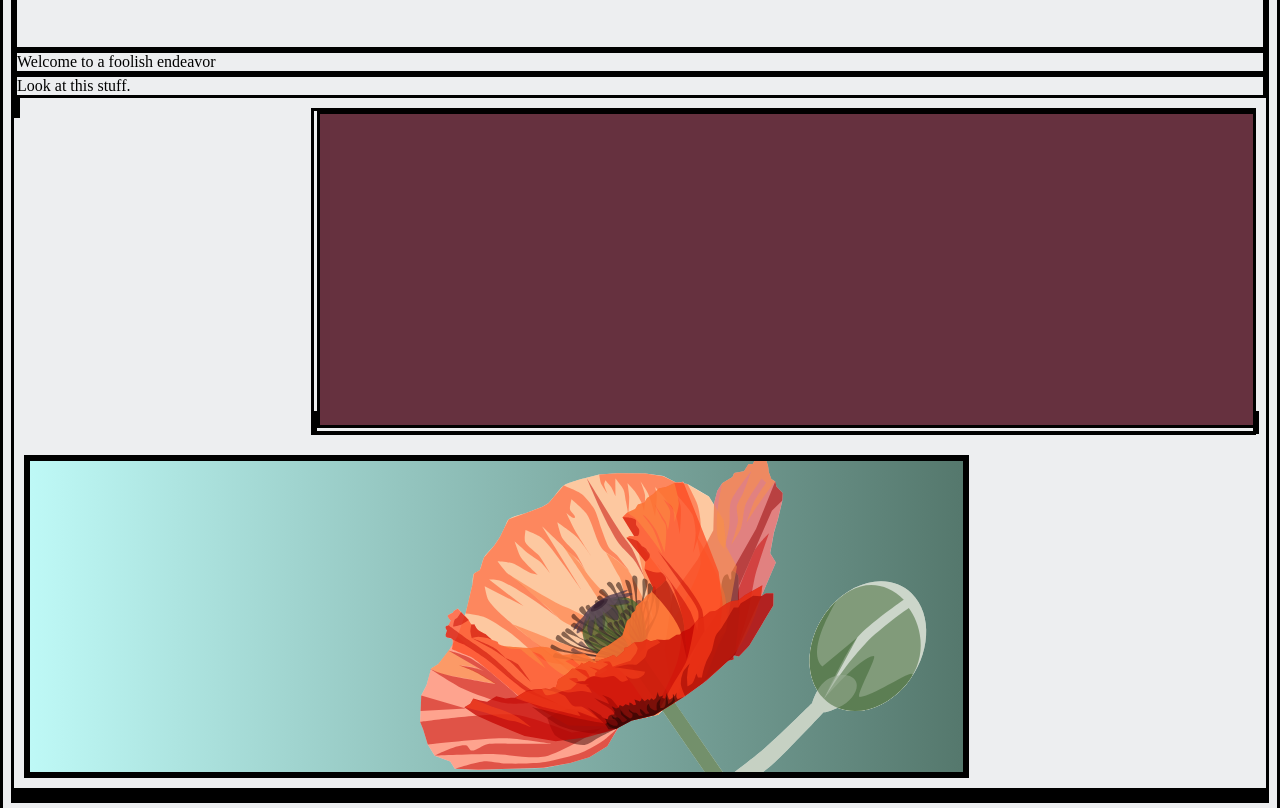
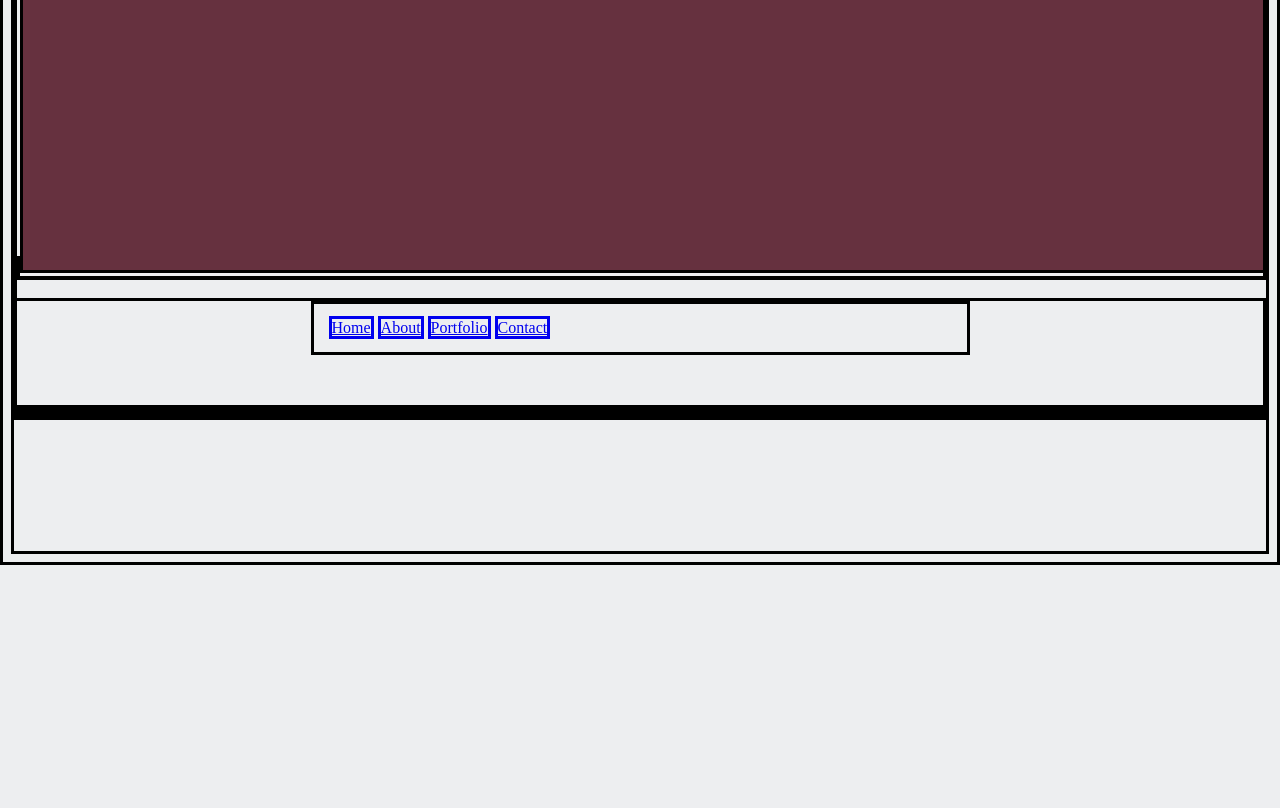
Before and after one commit to Digitalminion/DM-ng-legacy-foolish-endeavor, a website: page index.html in a window 1280 px wide. Shown: the part 235-1043 px from the top of the page. After the commit the page ends 800 px from the top, so only its background shows below. Drawn offline with nearby package versions, Linux system fonts and the light colour scheme; some packages are replaced by stand-ins of ours.

Commit message:
Trying to fix home page layout
Basic layout changes to try to match mockup of astronauts

```diff
--- a/assets/tpl/home.html
+++ b/assets/tpl/home.html
@@ -1,9 +1,4 @@
-<div class="content-right" >
+<div class="content-center" >
 
     <ng-include src="'assets/img/abbynasa.svg'" id="abbynasa" ></ng-include>
 </div>
-
-<div class="content-left">
-    <img src="assets/img/poppy.svg" id="poppy">
-
-</div>
--- a/index.html
+++ b/index.html
@@ -4,6 +4,7 @@
 </head>
 <body ng-app="foolishApp">
     <div class="header">
+<!--
             <nav>
                 <font face="SnellRoundhand">
                 <a href="#!/">Home</a>
@@ -11,6 +12,7 @@
                 <a href='#!/about'>About</a>
                 </font>
             </nav>
+-->
 
 
     </div>
@@ -24,6 +26,14 @@
 
     <ng-view></ng-view>
 
+    <div>
+    <nav>
+        <a href="#!/">Home</a>
+        <a href="#!/about">About</a>
+        <a href="#!/">Portfolio</a>
+        <a href="#!/">Contact</a>
+    </nav>
+    </div>
 
     <div class="footer">
        {{pageMessage}}
```
